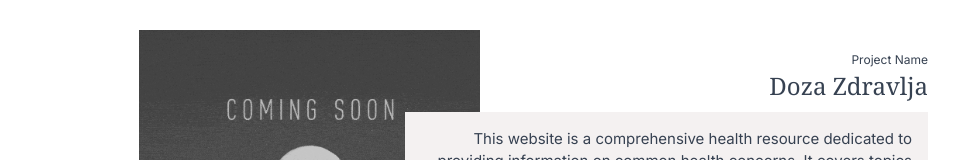
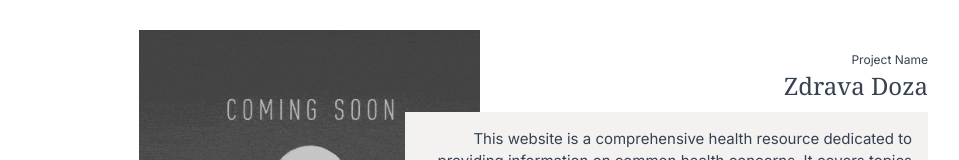
Before and after one commit to marijanasevo/portfolio, a Next.js app: page / in a window 1280 px wide. Shown: the part 1854-2014 px from the top of the page, without its empty margins (160-1119 px from the left). Built offline with nearby package versions, Linux system fonts and the light colour scheme.

Commit message:
Update projects-data.ts

```diff
--- a/src/app/projects-data.ts
+++ b/src/app/projects-data.ts
@@ -62,7 +62,7 @@ const projectsData = [
     liveURL: "https://brilliant-granita-ac585f.netlify.app/"
   },
   {
-    title: "Doza Zdravlja",
+    title: "Zdrava Doza",
     description:
       "This website is a comprehensive health resource dedicated to" +
       " providing information on common health concerns. It covers topics" +
```
